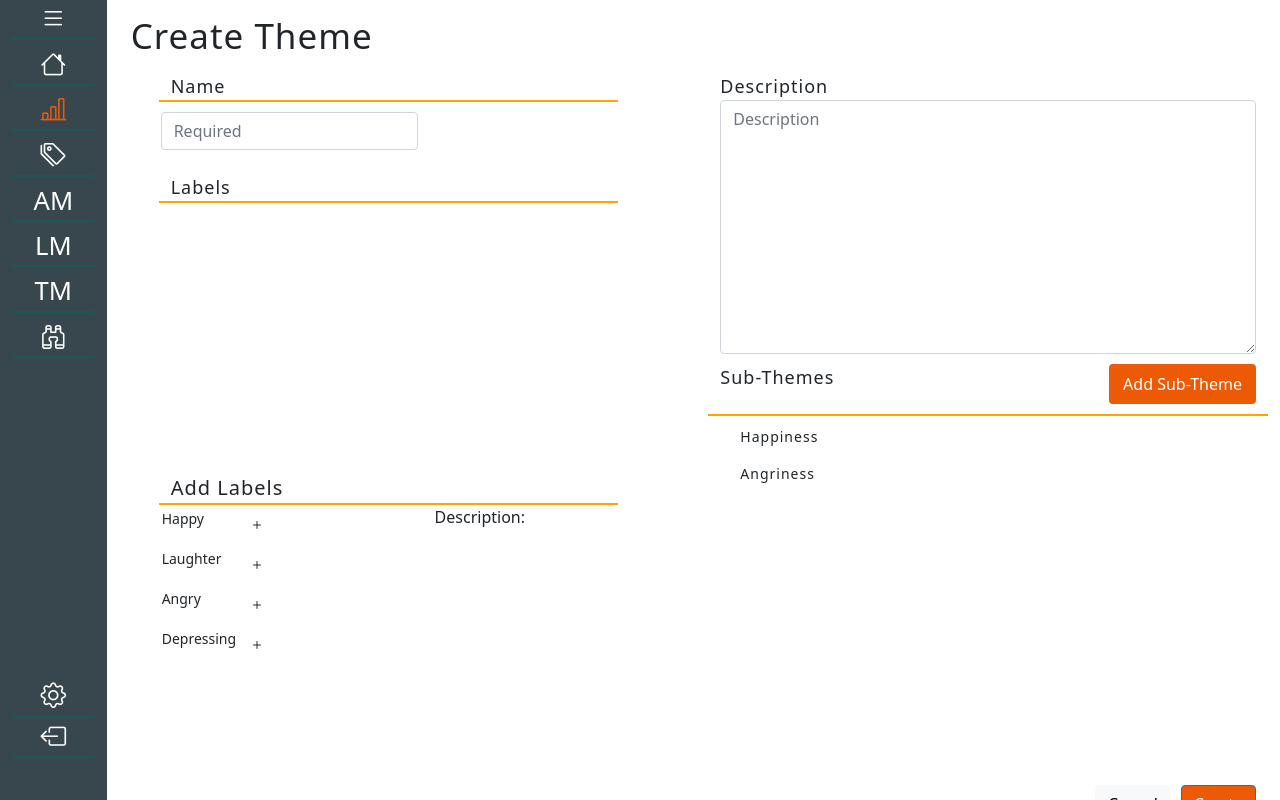
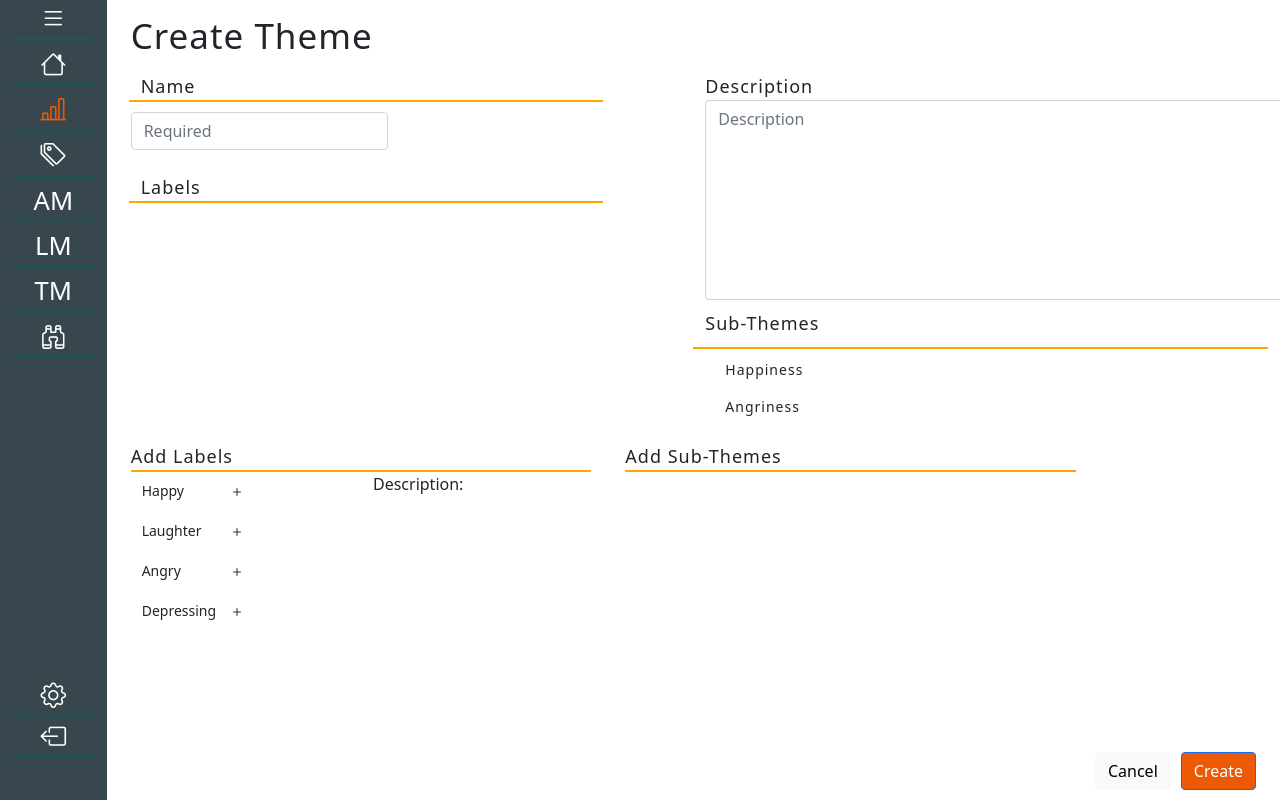
Before and after one commit to muctadir/lama, an Angular app in the folder frontend/: page /project/createTheme in a window 1280 px wide. Built offline with nearby package versions, Linux system fonts and the light colour scheme.

Commit message:
more theme ui fixes

```diff
--- a/frontend/src/app/create-theme/create-theme.component.html
+++ b/frontend/src/app/create-theme/create-theme.component.html
@@ -48,17 +48,12 @@
                     Description
                 </div>
                 <div class="form-group">
-                    <textarea class="form-control" rows="10" placeholder="Description"></textarea>
+                    <textarea class="form-control" rows="10" placeholder="Description" id="descriptionArea"></textarea>
                 </div>
                 <!-- Sub-themes section -->
                 <div id="subThemes">
                     <span>
                         Sub-Themes
-                    </span>
-                    <!-- Sub-theme button -->
-                    <span>
-                        <button type="button" class="btn btn-secondary text-nowrap" id="addSubthemeButton" (click)="notImplemented()">
-                        Add Sub-Theme</button>
                     </span>
                 </div>
                 <!-- Sub-theme list from data -->
@@ -75,15 +70,13 @@
     <div class="row"  id="bottomHalf">
         <div class="col-6">
             <!-- Add Labels Section -->
-            <div class="row">
-                <div class="col" id="addLabels">
-                    Add Labels
-                </div>
+            <div id="addLabels">
+                Add Labels
             </div>
             <div class="row">
                 <!-- Add Labels Left side -->
                 <!-- TODO Filtering and Searching -->
-                <div class="col-7">
+                <div class="col">
                     <!-- Table for showing all labels -->
                     <table class="table table-borderless">
                         <tbody>
@@ -91,7 +84,7 @@
                                 <!-- Click shows clicked labels description and highlights it-->
                                 <tr *ngFor="let label of allLabels" (click)="displayDescription(label);" (click)="highlightLabel(label)"  [class.highlighted]="label.labelName === highlightedLabel">
                                     <td>
-                                        <span id="addLabelsText">
+                                        <span class="addLabelsText">
                                             {{label.labelName}}
                                         </span>
                                         <!--  Add label button -->
@@ -107,7 +100,7 @@
                     </table>
                 </div>
                 <!-- Add Labels right side Description part -->
-                <div class="col-5">
+                <div class="col">
                     <p id="labelDescription">Description:</p>
                     <div id="descriptionScroll">
                         <div *ngIf="selectedDescription != null">
@@ -117,9 +110,12 @@
                 </div>
             </div>
         </div>
-        <!--Add Subthemes part bottom half right side-->
+        <!--bottom half right side-->
         <div class="col-6">
-
+             <!-- Add Sub-Themes Section -->
+                <div id="addSubthemes">
+                    Add Sub-Themes
+                </div>
         </div>
 
     </div>
--- a/frontend/src/app/create-theme/create-theme.component.scss
+++ b/frontend/src/app/create-theme/create-theme.component.scss
@@ -13,7 +13,7 @@
 //Top half part of page
 #topHalf{
     padding-top:10px;
-    padding-left:30px;
+    padding-left:0px;
     padding-right: 0px;
     height:50vh;
 }
@@ -62,7 +62,7 @@
 }
 //Top right of page
 #topRight{
-    padding-left: 0px;
+    padding-left:0px;
 }
 #description{
     font-size: 18px;
@@ -102,20 +102,21 @@
 //Bottom Half
 #bottomHalf{
     padding-top:10px;
-    padding-left:30px;
+    padding-left:0px;
     padding-right:180px;
 }
 #addLabels{
-    margin-left: 10px;
     border-bottom: 2px;
     border-bottom-style: solid;
-    font-size: 20px;
+    font-size: 18px;
     letter-spacing: 1px;
     border-bottom-color: orange;
 }
 //Add label text
-#addLabelsText{
+.addLabelsText{
     font-size: 14px;
+    padding-left: 10px;
+    vertical-align: -5px
 }
 //add label button
 .btn{
@@ -174,3 +175,18 @@ p.labelDescriptionText{
     overflow-y: scroll;
     height: 30vh;
 }
+// Add subtheme text
+#addSubthemes{
+    margin-left: 10px;
+    border-bottom: 2px;
+    border-bottom-style: solid;
+    font-size: 18px;
+    letter-spacing: 1px;
+    border-bottom-color: orange;
+}
+// description box size
+#descriptionArea{
+    width: 600px;
+    height: 200px;
+    resize: none;
+}
```
